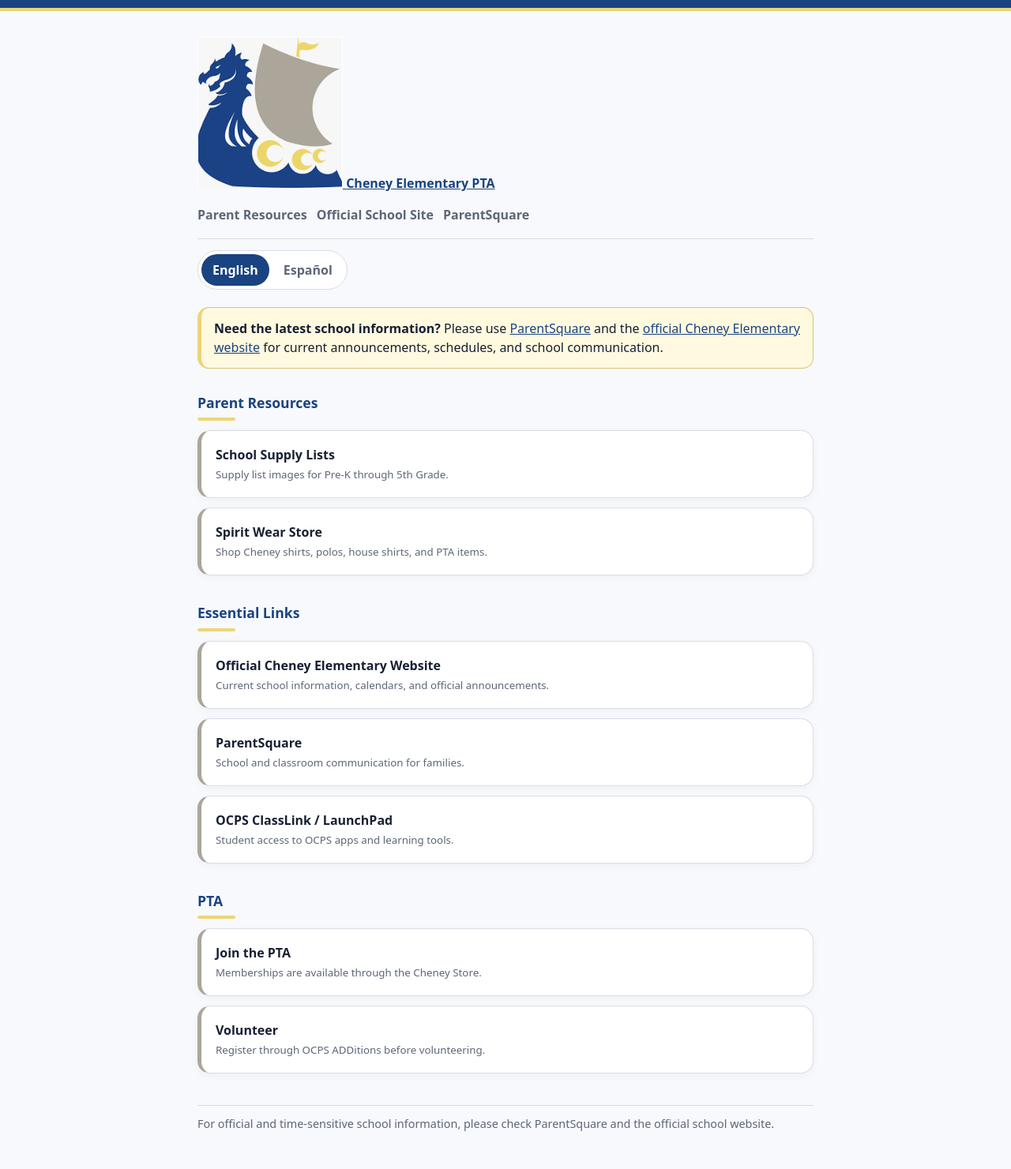
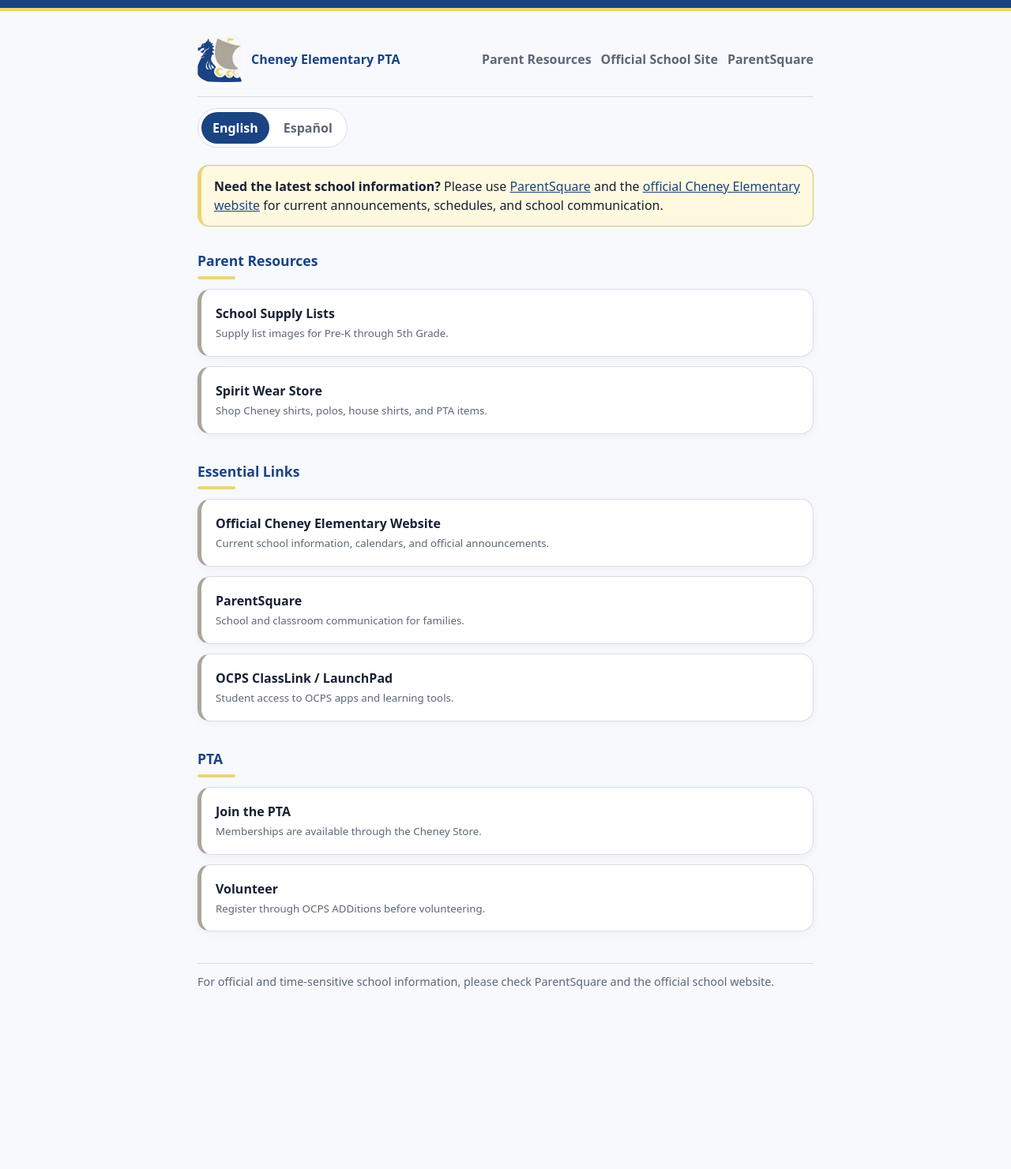
Before and after one commit to matthewtckr/cheneypta, a Jekyll site: the page built from index.md, in a window 1280 px wide. Shown: the whole page at 79% size. Built offline with Jekyll 4.4.1, drawn with Linux system fonts in a browser that asks for light colours; after the commit the page ends 1301 px from its top, so only the background shows below that.

Commit message:
Style logo in header

```diff
--- a/assets/css/site.css
+++ b/assets/css/site.css
@@ -61,6 +61,20 @@ body::before {
   display: flex;
   flex-wrap: wrap;
   gap: 12px;
+}
+
+.site-brand {
+  display: inline-flex;
+  align-items: center;
+  gap: 12px;
+  color: var(--accent);
+  text-decoration: none;
+}
+
+.site-logo {
+  width: 56px;
+  height: auto;
+  flex: 0 0 auto;
 }
 
 .site-title {
@@ -283,3 +297,13 @@ h2 {
   border-top: 1px solid var(--border);
   font-size: 0.9rem;
 }
+
+@media (max-width: 520px) {
+  .site-header {
+    align-items: flex-start;
+  }
+
+  .site-logo {
+    width: 48px;
+  }
+}
```
